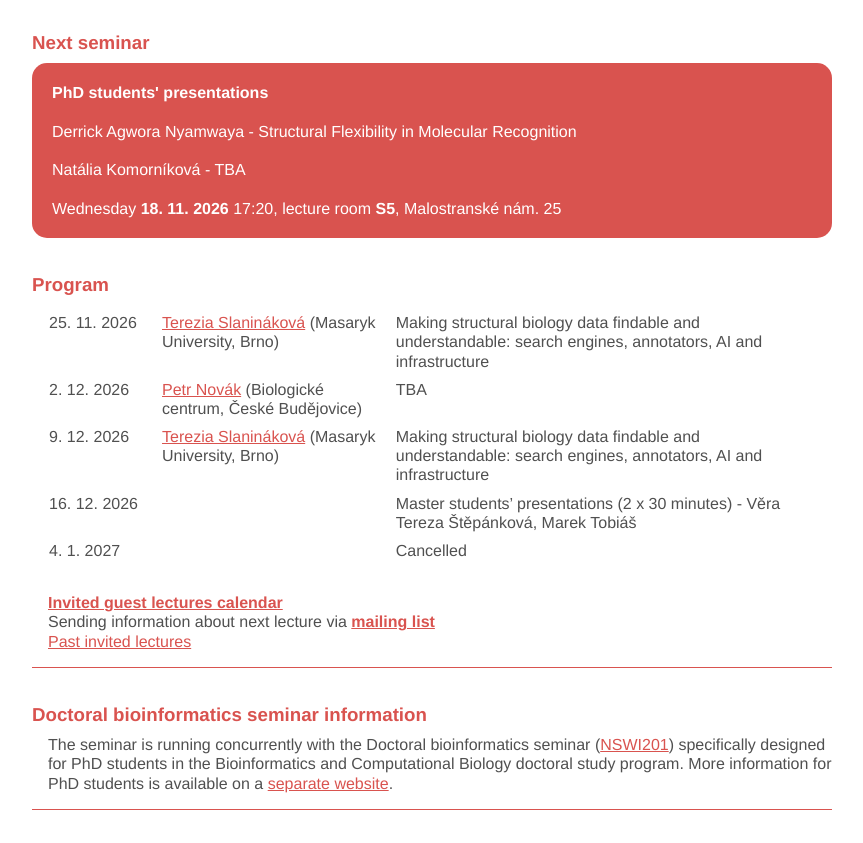
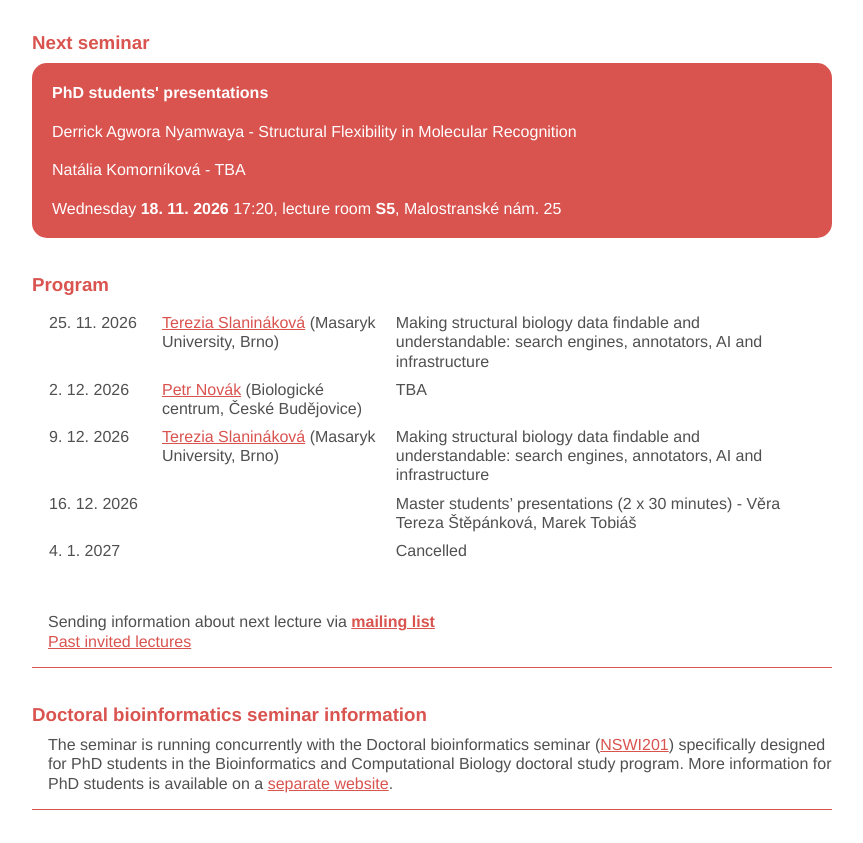
Before and after one commit to davidhoksza/cu-bioinformatics-seminar, a plain HTML site: page index.html in a window 1280 px wide. Shown: the part 234-1077 px from the top of the page, without its empty margins (208-1071 px from the left). Drawn offline with Linux system fonts and the light colour scheme.

Commit message:
removed calendar

```diff
--- a/index.html
+++ b/index.html
@@ -60,7 +60,7 @@
                 <tr><td class="date">16. 12. 2026 </td><td></td><td> Master students’ presentations (2 x 30 minutes) - Věra Tereza Štěpánková, Marek Tobiáš</td></tr>
                 <tr><td class="date">4. 1. 2027 </td><td></td><td>Cancelled</td></tr>
             </table>
-            <a href="https://calendar.google.com/calendar/embed?src=v12usoaq5hqtdu2nbkpt1fo1v4%40group.calendar.google.com&ctz=Europe%2FPrague"><b>Invited guest lectures calendar</b></a>
+            <!-- <a href="https://calendar.google.com/calendar/embed?src=v12usoaq5hqtdu2nbkpt1fo1v4%40group.calendar.google.com&ctz=Europe%2FPrague"><b>Invited guest lectures calendar</b></a> -->
             <br>
 
             Sending information about next lecture via  <a href="https://kam.mff.cuni.cz/mailman3/postorius/lists/bioinf-l.kam.mff.cuni.cz/"><b>mailing list</b></a>
```
